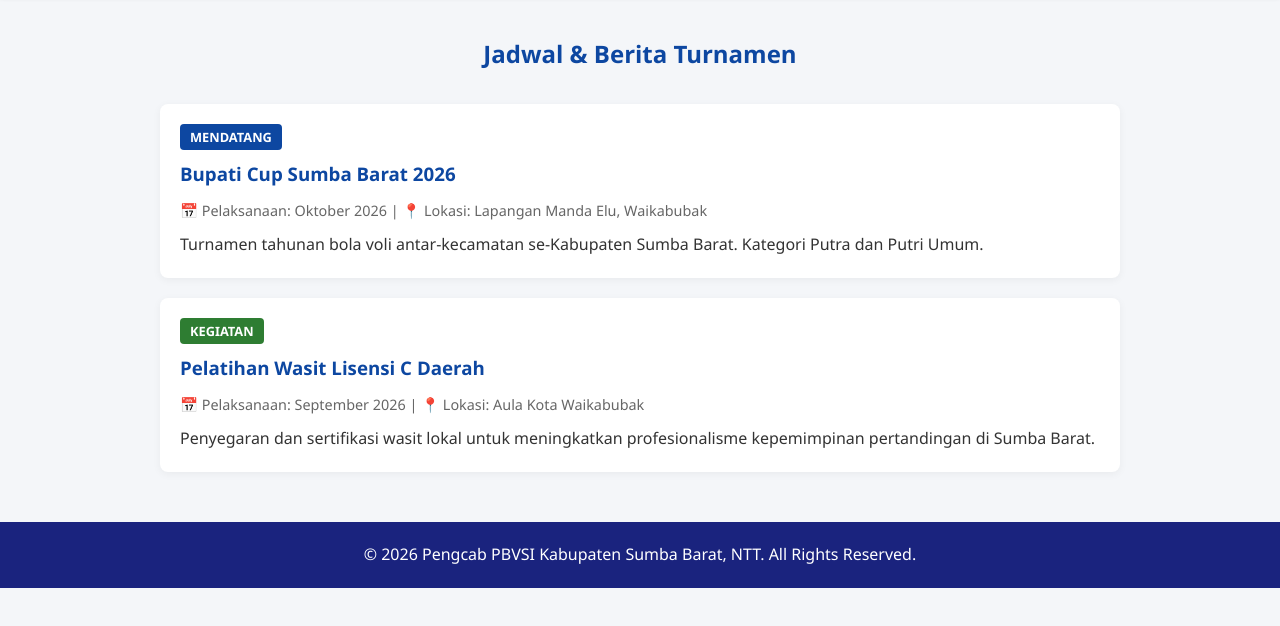
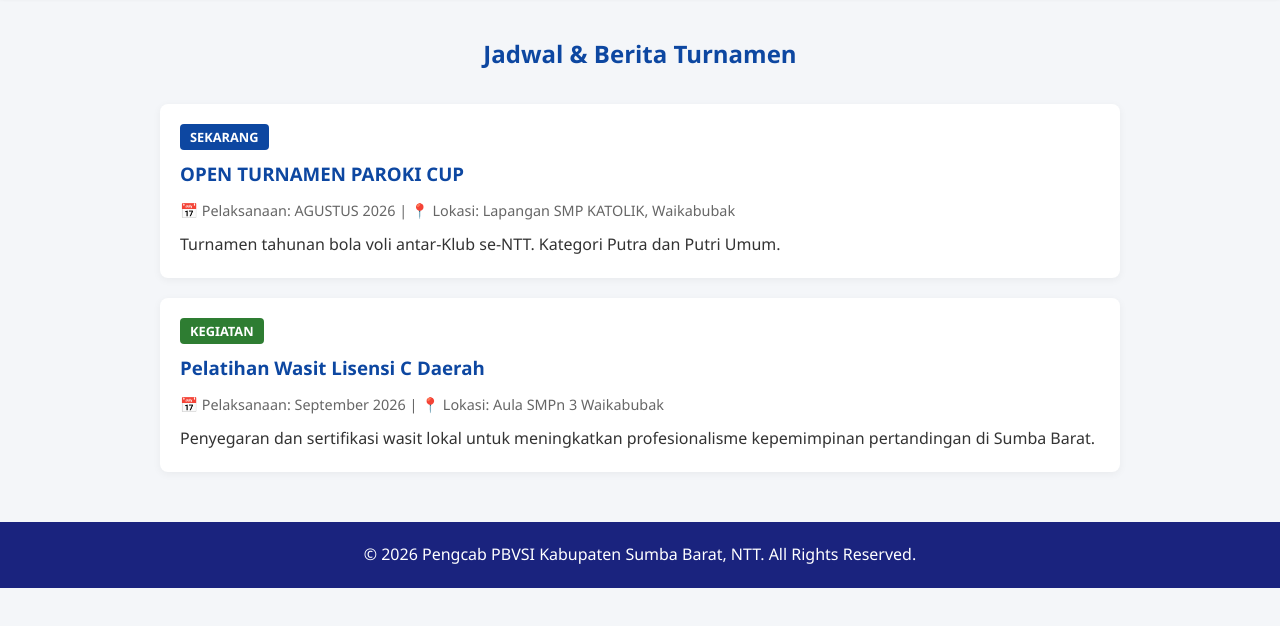
Before and after one commit to fredik-malo/pbvsi_sb, a plain HTML site: page turnamen.html in a window 1280 px wide. Shown: the part 88-714 px from the top of the page. Drawn offline with Linux system fonts and the light colour scheme.

Commit message:
Update turnamen.html

```diff
--- a/turnamen.html
+++ b/turnamen.html
@@ -47,16 +47,16 @@
         <h2 class="page-title">Jadwal & Berita Turnamen</h2>
 
         <div class="card">
-            <span class="badge">MENDATANG</span>
-            <h3>Bupati Cup Sumba Barat 2026</h3>
-            <p class="card-meta">📅 Pelaksanaan: Oktober 2026 | 📍 Lokasi: Lapangan Manda Elu, Waikabubak</p>
-            <p>Turnamen tahunan bola voli antar-kecamatan se-Kabupaten Sumba Barat. Kategori Putra dan Putri Umum.</p>
+            <span class="badge">SEKARANG</span>
+            <h3>OPEN TURNAMEN PAROKI CUP</h3>
+            <p class="card-meta">📅 Pelaksanaan: AGUSTUS 2026 | 📍 Lokasi: Lapangan SMP KATOLIK, Waikabubak</p>
+            <p>Turnamen tahunan bola voli antar-Klub se-NTT. Kategori Putra dan Putri Umum.</p>
         </div>
 
         <div class="card">
             <span class="badge" style="background:#2e7d32;">KEGIATAN</span>
             <h3>Pelatihan Wasit Lisensi C Daerah</h3>
-            <p class="card-meta">📅 Pelaksanaan: September 2026 | 📍 Lokasi: Aula Kota Waikabubak</p>
+            <p class="card-meta">📅 Pelaksanaan: September 2026 | 📍 Lokasi: Aula SMPn 3 Waikabubak</p>
             <p>Penyegaran dan sertifikasi wasit lokal untuk meningkatkan profesionalisme kepemimpinan pertandingan di Sumba Barat.</p>
         </div>
     </main>
```
